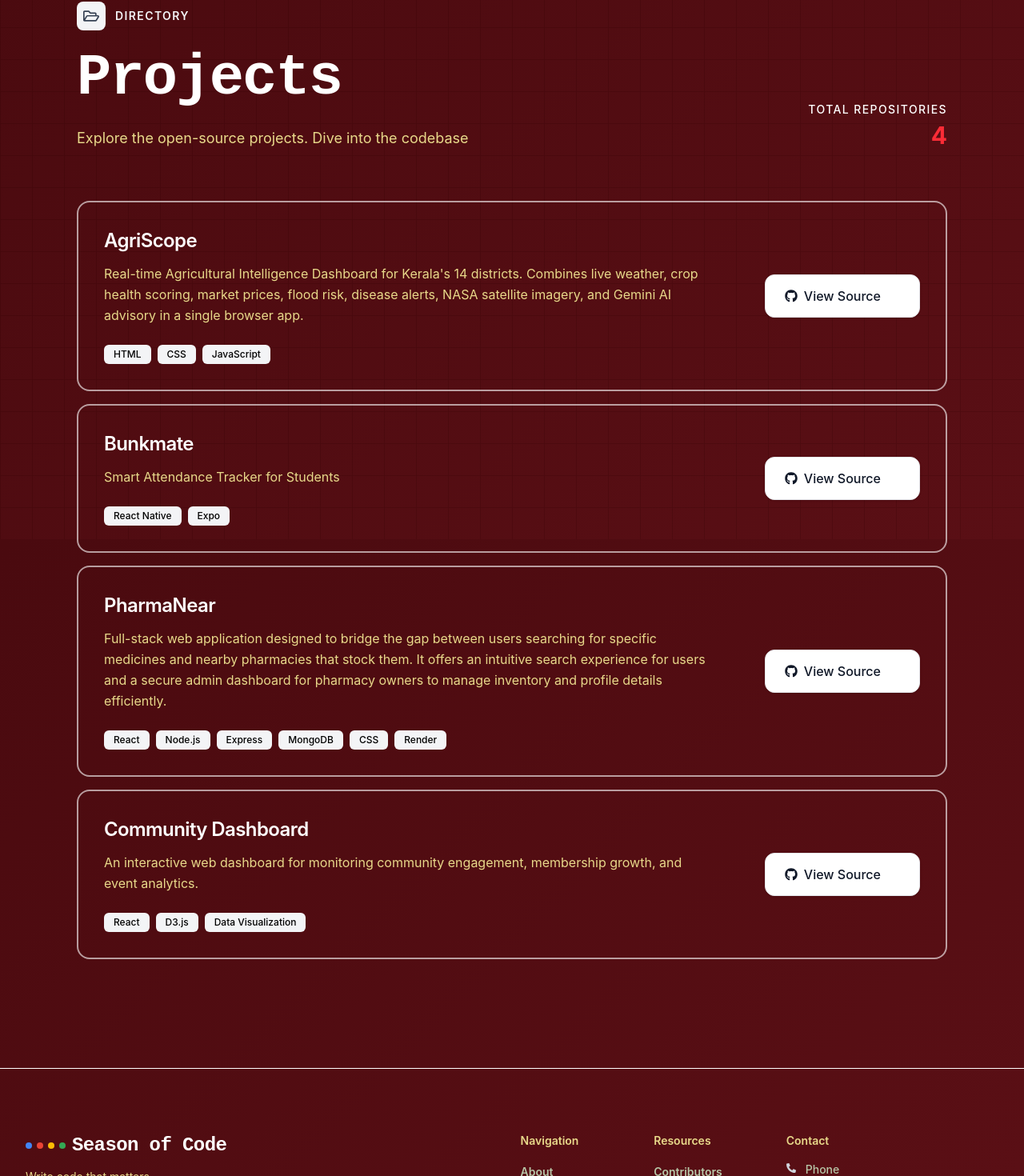
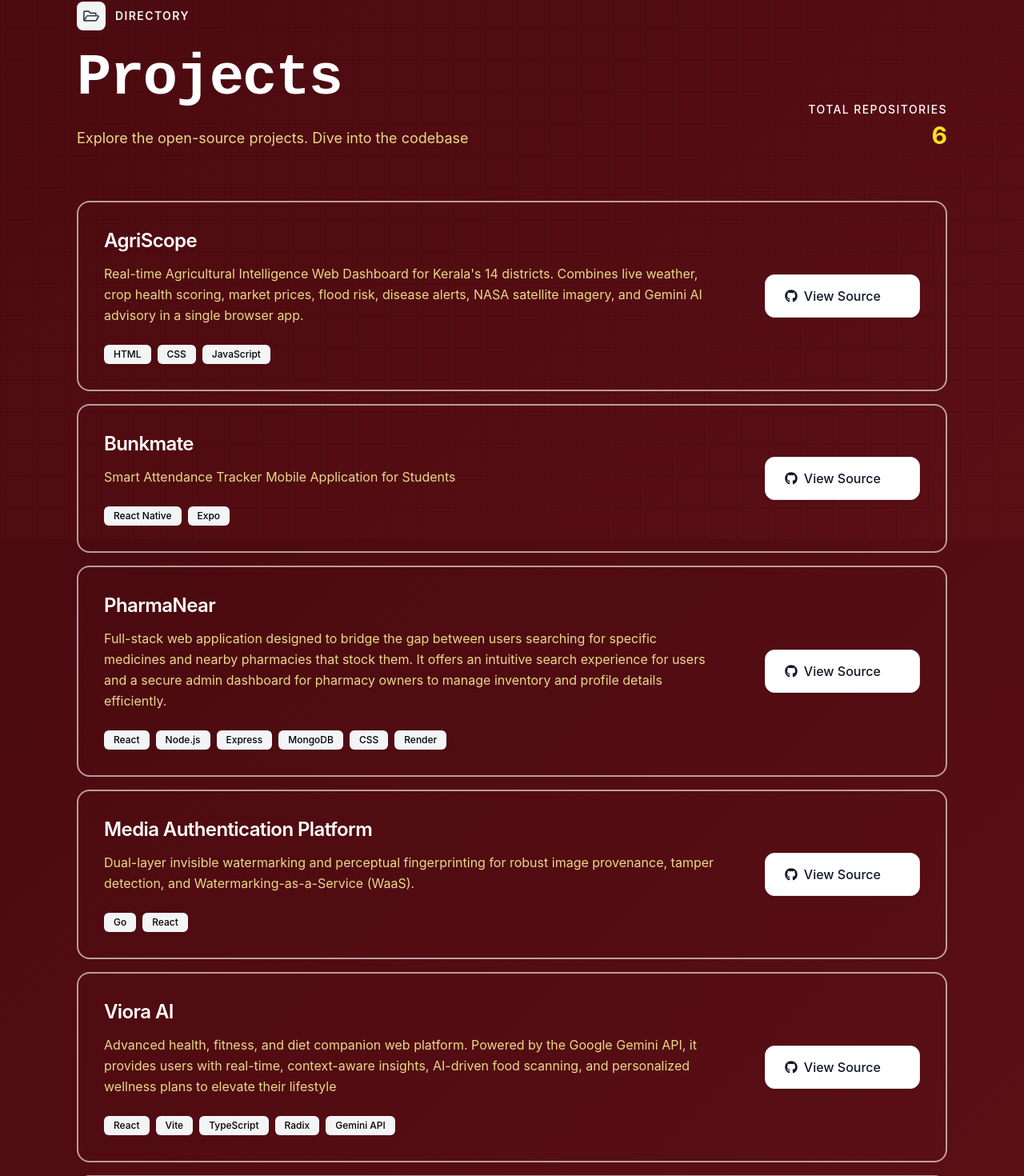
Before and after one commit to Alwin-Saji/GDG-OpenSource, a React (Vite) app: page /projects in a window 1280 px wide. Shown: the part 126-1596 px from the top of the page at 80% size. Built offline with nearby package versions, Linux system fonts and the light colour scheme; no server answers; a web font is replaced by a local one.

Commit message:
Update Projects.jsx

```diff
--- a/src/pages/Projects.jsx
+++ b/src/pages/Projects.jsx
@@ -7,7 +7,7 @@ const projects = [
   {
     id: 1,
     name: 'AgriScope',
-    description: "Real-time Agricultural Intelligence Dashboard for Kerala's 14 districts. Combines live weather, crop health scoring, market prices, flood risk, disease alerts, NASA satellite imagery, and Gemini AI advisory in a single browser app.",
+    description: "Real-time Agricultural Intelligence Web Dashboard for Kerala's 14 districts. Combines live weather, crop health scoring, market prices, flood risk, disease alerts, NASA satellite imagery, and Gemini AI advisory in a single browser app.",
     tags: ['HTML', 'CSS', 'JavaScript'],
     githubUrl: 'https://github.com/vvramxcec/agriscope',
     stars: 0,
@@ -17,7 +17,7 @@ const projects = [
   {
     id: 2,
     name: 'Bunkmate',
-    description: 'Smart Attendance Tracker for Students',
+    description: 'Smart Attendance Tracker Mobile Application for Students',
     tags: ['React Native', 'Expo'],
     githubUrl: 'https://github.com/kichu12348/BunkMate',
     stars: 0,
@@ -36,14 +36,34 @@ const projects = [
   },
   {
     id: 4,
-    name: 'Community Dashboard',
-    description: 'An interactive web dashboard for monitoring community engagement, membership growth, and event analytics.',
-    tags: ['React', 'D3.js', 'Data Visualization'],
-    githubUrl: 'https://github.com/example/community-dashboard',
-    stars: 210,
-    forks: 56,
+    name: 'Media Authentication Platform',
+    description: 'Dual-layer invisible watermarking and perceptual fingerprinting for robust image provenance, tamper detection, and Watermarking-as-a-Service (WaaS).',
+    tags: ['Go', 'React'],
+    githubUrl: 'https://github.com/JacobGeorgeMathew/MiniProject_Media_Authentication_Platform-',
+    stars: 1,
+    forks: 0,
     color: 'bg-red-500'
-  }
+  },
+  {
+    id: 5,
+    name: 'Viora AI',
+    description: 'Advanced health, fitness, and diet companion web platform. Powered by the Google Gemini API, it provides users with real-time, context-aware insights, AI-driven food scanning, and personalized wellness plans to elevate their lifestyle',
+    tags: ['React', 'Vite', 'TypeScript', 'Radix', 'Gemini API'],
+    githubUrl: 'https://github.com/VismayaGawriKrishnan/VIORA-AI',
+    stars: 1,
+    forks: 1,
+    color: 'bg-red-500'
+  },
+  {
+    id: 6,
+    name: 'Octant OCR',
+    description: 'Browser extension framework designed for fast text capture from web pages, PDFs, videos, and visual content where direct copy is not available. It provides a lightweight capture flow and immediately returns extracted text for copying and reuse.',
+    tags: ['TypeScript', 'Node.js', 'Vite/Webpack', 'ONNX Runtime', 'OpenCV.js','SymSpell'],
+    githubUrl: 'https://github.com/devadarshmay-eng/RavenEye',
+    stars: 1,
+    forks: 0,
+    color: 'bg-red-500'
+  },
 ];
 
 const ProjectCard = ({ project }) => {
@@ -154,7 +174,7 @@ const Projects = () => {
           className="hidden md:block text-right"
         >
           <p className="text-xs sm:text-sm font-medium text-white uppercase tracking-widest mb-1">Total Repositories</p>
-          <p className="text-2xl sm:text-3xl font-bold text-red-500">{projects.length}</p>
+          <p className="text-2xl sm:text-3xl font-bold text-yellow-300">{projects.length}</p>
         </motion.div>
       </div>
 
```
